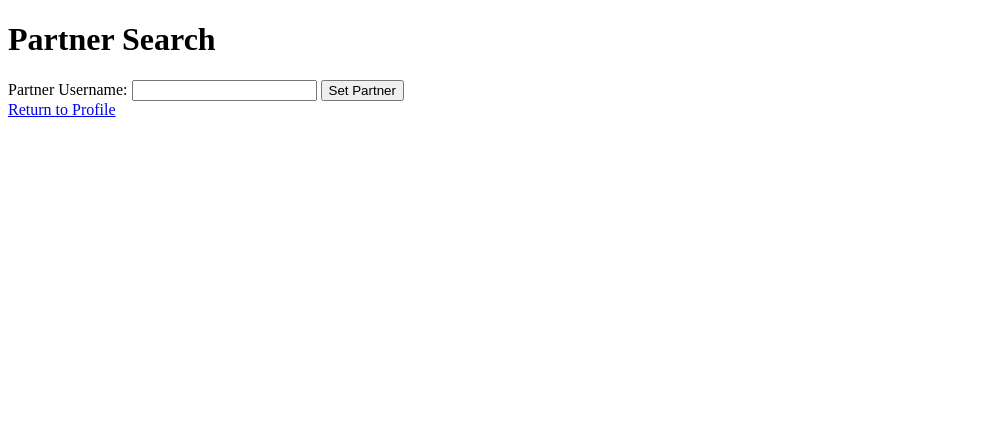
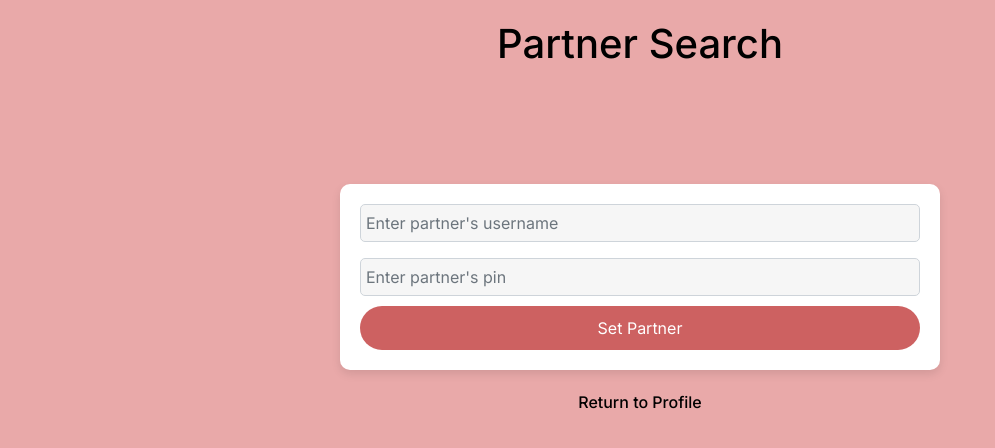
Before and after one commit to esong200/LoveLink-Web, a Node server app: template love_language_quiz/views/partnerSearch.ejs in a window 1280 px wide. Shown: the top 448 px of the page, without its empty margins (0-995 px from the left). Run offline with Node 20, Linux system fonts and the light colour scheme; the template is opened without the code that fills it, so the values that code supplies are empty; some libraries are stand-ins or nearby versions.

Commit message:
Implemented pin authentication of partnership requests

```diff
--- a/love_language_quiz/app.js
+++ b/love_language_quiz/app.js
@@ -22,6 +22,7 @@ const UserSchema = new mongoose.Schema({
     name: String,
     username: String,
     password: String,
+    pin: Number,
     partner: String,
     quizResults: [
       {
@@ -105,16 +106,27 @@ app.get("/register", (req, res) => {
 app.post("/register", async (req, res) => {
     try {
       const hashedPassword = await bcrypt.hash(req.body.password, 10);
-    const newUser = new User({ name: req.body.name, username: req.body.username, password: hashedPassword });
+
+      // Generate a unique 6-digit pin
+      let pin;
+      let isUnique = false;
+      while (!isUnique) {
+        pin = Math.floor(100000 + Math.random() * 900000);
+        const existingUser = await User.findOne({ pin: pin });
+        if (!existingUser) {
+          isUnique = true;
+        }
+      }
+
+      const newUser = new User({ name: req.body.name, username: req.body.username, password: hashedPassword, pin: pin });
       await newUser.save();
-    req.flash("success", "Registered successfully!");
+      req.flash("success", `Registered successfully! Your unique pin is ${pin}.`);
       res.redirect("/login");
     } catch {
       req.flash("error", "Registration failed. Please try again.");
       res.redirect("/register");
     }
   });
-
 app.get("/login", (req, res) => {
   if (req.query.loggedOut === "true") {
     req.flash("success", "Logged out successfully!");
@@ -218,25 +230,43 @@ app.get('/partnerSearch', (req, res) => {
     }
   });
 
-  app.post('/partnerSearch', async (req, res) => {
+  app.post("/partnerSearch", async (req, res) => {
     if (req.isAuthenticated()) {
       try {
         const partner = await User.findOne({ username: req.body.partnerUsername });
-        if (partner) {
-          await User.updateOne({ _id: req.user._id }, { partner: partner.username });
-          req.flash('success', 'Partner updated successfully!');
-          res.redirect('/profile');
-        } else {
-          req.flash('error', 'Partner not found. Please try again.');
-          res.redirect('/partnerSearch');
+        if (!partner) {
+          req.flash("error", "User not found.");
+          console.log("error", "User not found.");
+          return res.redirect("/partnerSearch");
         }
-      } catch {
-        req.flash('error', 'Error searching for partner. Please try again.');
-        res.redirect('/partnerSearch');
+        enteredPin = parseInt(req.body.partnerPin)
+        if (partner.pin !== enteredPin) {
+          req.flash("error",  "Incorrect partner's pin.");
+          console.log(typeof partner.pin);
+          console.log(typeof req.body.partnerPin);
+          return res.redirect("/partnerSearch");
+        }
+
+        // Set the current user's partner field to the partner's username
+        req.user.partner = partner.username;
+        await req.user.save();
+
+        // Set the partner's partner field to the current user's username
+        partner.partner = req.user.username;
+        await partner.save();
+
+        req.flash("success", `You are now connected with ${partner.username}.`);
+        console.log("success", `You are now connected with ${partner.username}.`)
+        res.redirect("/profile");
+      } catch (error) {
+        req.flash("error", "An error occurred while searching for a partner.");
+        console.log("error", "An error occurred while searching for a partner.");
+        res.redirect("/partnerSearch");
       }
     } else {
-      req.flash('error', 'You must be logged in to search for a partner.');
-      res.redirect('/login');
+      req.flash("error", "You must be logged in to search for a partner.");
+      console.log("error", "You must be logged in to search for a partner.");
+      res.redirect("/login");
     }
   });
 
@@ -254,6 +284,15 @@ app.get('/searchSuggestions', async (req, res) => {
         }
     });
 
+    app.get("/pin", (req, res) => {
+    if (req.isAuthenticated()) {
+        res.render("pin");
+    } else {
+        req.flash("error", "You must be logged in to view your pin.");
+        res.redirect("/login");
+    }
+    });
+
 // Start the server
 const PORT = process.env.PORT || 3000;
 app.listen(PORT, "0.0.0.0", () => {
--- a/love_language_quiz/views/partnerSearch.ejs
+++ b/love_language_quiz/views/partnerSearch.ejs
@@ -4,8 +4,67 @@
   <meta charset="UTF-8">
   <meta name="viewport" content="width=device-width, initial-scale=1.0">
   <title>Partner Search</title>
-  <!-- Add the necessary CSS and JS links here -->
+  <link rel="stylesheet" href="https://maxcdn.bootstrapcdn.com/bootstrap/4.5.2/css/bootstrap.min.css">
+  <link href="https://fonts.googleapis.com/css2?family=Inter:wght@400;500&display=swap" rel="stylesheet">
+  <script src="https://ajax.googleapis.com/ajax/libs/jquery/3.5.1/jquery.min.js"></script>
+  <script src="https://cdnjs.cloudflare.com/ajax/libs/popper.js/1.16.0/umd/popper.min.js"></script>
+  <script src="https://maxcdn.bootstrapcdn.com/bootstrap/4.5.2/js/bootstrap.min.js"></script>
   <style>
+    body {
+      font-family: 'Inter', sans-serif;
+      font-weight: 500;
+      margin: 0;
+      padding: 0;
+      background-color: #e9a9a9;
+    }
+    h1 {
+      font-family: 'Inter', sans-serif;
+      text-align: center;
+      font-weight: 500;
+      padding: 20px;
+      color: #000000;
+    }
+    form {
+      max-width: 600px;
+      font-weight: 500;
+      margin: 20px auto;
+      padding: 20px;
+      background-color: #ffffff;
+      box-shadow: 0px 4px 10px rgba(0, 0, 0, 0.1);
+      border-radius: 10px;
+    }
+    label {
+      margin-bottom: 5px;
+      color: #4a5568;
+      font-weight: 400;
+    }
+    input[type="text"], input[type="password"] {
+      font-family: 'Inter', sans-serif;
+      width: 100%;
+      padding: 5px;
+      margin-bottom: 10px;
+      border: 1px solid #ced4da;
+      border-radius: 5px;
+      background-color: #f6f6f6;
+      font-weight: 400;
+    }
+    button[type="submit"] {
+      font-family: 'Inter', sans-serif;
+      width: 100%;
+      padding: 10px;
+      background-color: #cd6161;
+      color: white;
+      border: none;
+      border-radius: 50px;
+      cursor: pointer;
+      font-weight: 400;
+    }
+    button[type="submit"]:hover {
+      background-color: #B2344C;
+    }
+    a {
+      color: #000;
+    }
     .suggestions {
       position: absolute;
       display: none;
@@ -42,14 +101,30 @@
   </script>
 </head>
 <body>
+
   <h1>Partner Search</h1>
+   <!-- Warning/error messages-->
+   <% if (error) { %>
+    <div class="alert text-center" role="alert" style="background-color: #e9a9a9; color: #000;">
+      <%= error %>
+    </div>
+  <% } %>
+  <% if (success) { %>
+    <div class="alert text-center" role="alert" style="background-color: #e9a9a9; color: #000;">
+      <%= success %>
+    </div>
+  <% } %>
   <form id="partnerSearchForm" action="/partnerSearch" method="POST">
-    <label for="partnerUsername">Partner Username:</label>
-    <input type="text" id="partnerUsername" name="partnerUsername" list="suggestions" autocomplete="off" required>
-    <datalist id="suggestions"></datalist>
-    <button type="submit">Set Partner</button>
+    <div class="form-group">
+      <input type="text" id="partnerUsername" name="partnerUsername" class="form-control" list="suggestions" autocomplete="off" placeholder="Enter partner's username"required>
+      <datalist id="suggestions"></datalist>
+    </div>
+    <div class="form-group"></div>
+        <input type="text" id="partnerPin" name="partnerPin" class="form-control" placeholder="Enter partner's pin" required>
+      </div>
+    <button type="submit" class="btn btn-primary">Set Partner</button>
   </form>
-  <div>
+  <div class="text-center" style="margin-top: 20px;">
     <a href="/profile">Return to Profile</a>
   </div>
 </body>
--- a/love_language_quiz/views/profile.ejs
+++ b/love_language_quiz/views/profile.ejs
@@ -48,6 +48,7 @@
   <h1>LoveLink</h1>
   <div class="container">
     <h2 style="text-align: center;">Welcome, <%= currentUser.name %></h2>
+    <button onclick="location.href='/pin';">View Your Pin</button>
     <button onclick="location.href='/partnerSearch';">Connect With your Partner</button>
     <button onclick="location.href='/quiz';">Take the Love Language Quiz</button>
     <button onclick="location.href='/logout';">Logout</button>
```
Also changed, not shown: love_language_quiz/views/pin.ejs (added, +55 -0 lines). Lines whose indentation alone changed are shown as unchanged.
